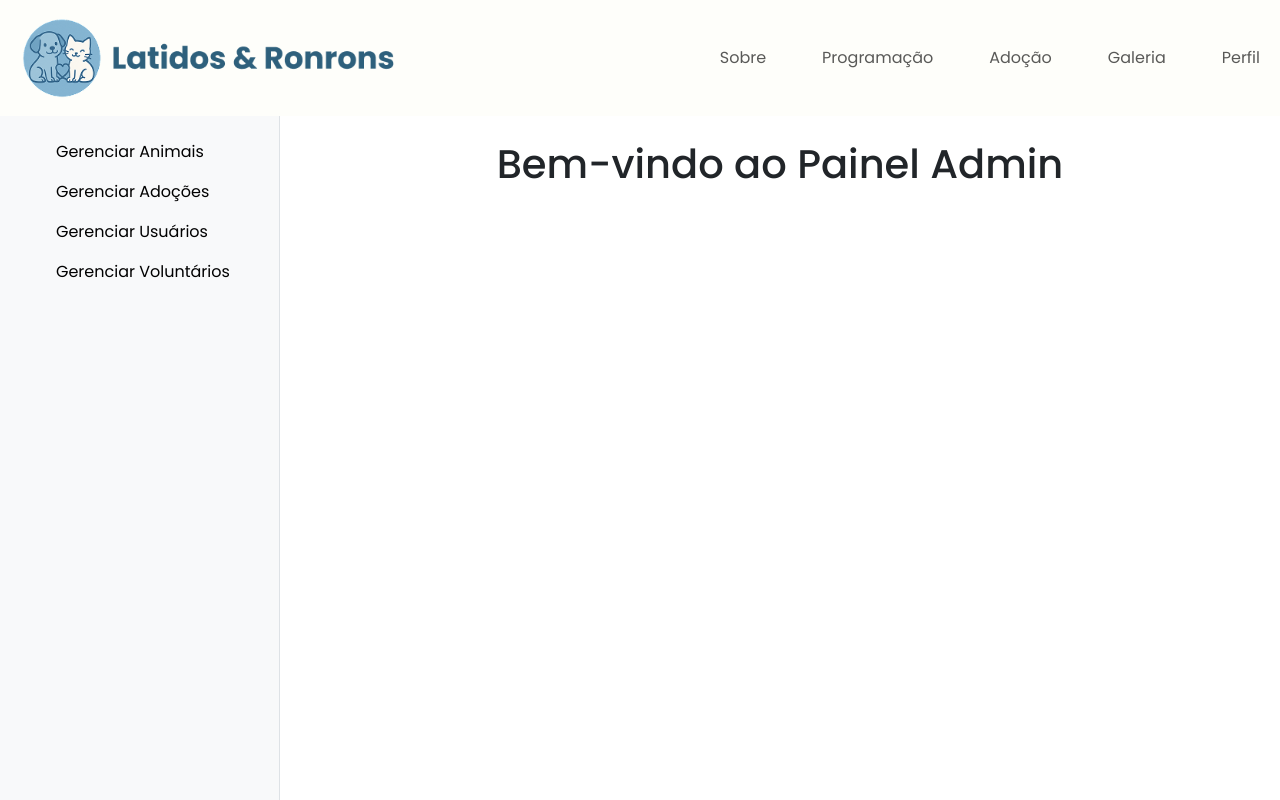
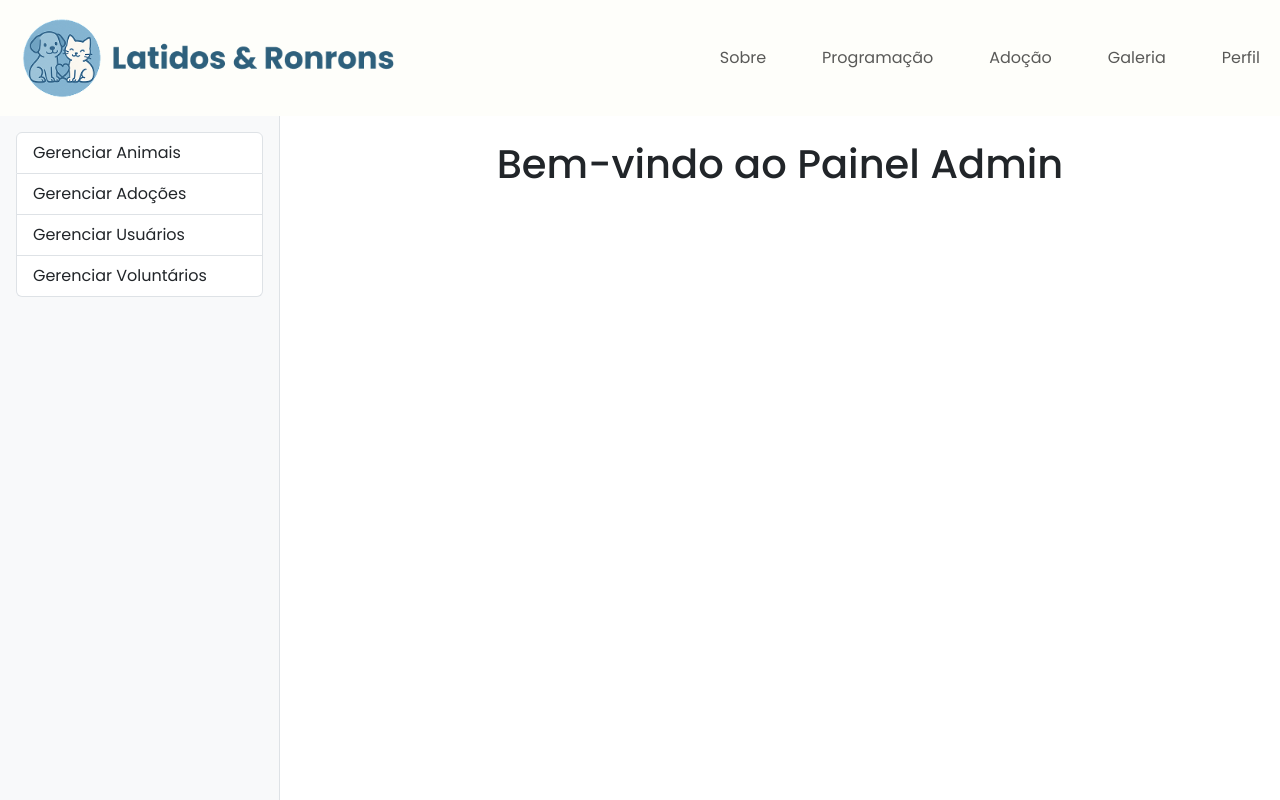
Before and after one commit to chryssstina/Adocao_de_Animais_React, a React (Vite) app in the folder Latidos_E_Ronrons/: page /Admin in a window 1280 px wide. Shown: the top 800 px of the page. Built offline with nearby package versions, Linux system fonts and the light colour scheme.

Commit message:
Refactor Sidebar to use React Router Links
Replaced anchor tags with React Router's Link component for navigation within the Sidebar. This enables client-side routing and improves navigation performance and consistency across the app.

```diff
--- a/Latidos_E_Ronrons/src/components/Sidebar/Sidebar.jsx
+++ b/Latidos_E_Ronrons/src/components/Sidebar/Sidebar.jsx
@@ -1,4 +1,5 @@
 import React from "react";
+import { Link } from "react-router-dom";
 import "./Sidebar.css";
 
 function Sidebar() {
@@ -7,60 +8,33 @@ function Sidebar() {
       <div className="sidebar-container d-flex flex-column flex-shrink-0 p-3 bg-body-tertiary">
 
         {/* Navegação */}
-        <ul className="nav nav-pills flex-column mb-auto">
-          <li>
-            <a href="#" className="nav-link link-body-emphasis">
-              <svg
-                className="bi pe-none me-2"
-                width="16"
-                height="16"
-                aria-hidden="true"
+        <div className="list-group mb-auto">
+          <Link
+            to="/animais"
+            className="list-group-item list-group-item-action"
           >
-                <use xlinkHref="#speedometer2"></use>
-              </svg>
             Gerenciar Animais
-            </a>
-          </li>
-          <li>
-            <a href="#" className="nav-link link-body-emphasis">
-              <svg
-                className="bi pe-none me-2"
-                width="16"
-                height="16"
-                aria-hidden="true"
+          </Link>
+          <Link
+            to="/adocoes"
+            className="list-group-item list-group-item-action"
           >
-                <use xlinkHref="#table"></use>
-              </svg>
             Gerenciar Adoções
-            </a>
-          </li>
-          <li>
-            <a href="#" className="nav-link link-body-emphasis">
-              <svg
-                className="bi pe-none me-2"
-                width="16"
-                height="16"
-                aria-hidden="true"
+          </Link>
+          <Link
+            to="/usuarios"
+            className="list-group-item list-group-item-action"
           >
-                <use xlinkHref="#grid"></use>
-              </svg>
             Gerenciar Usuários
-            </a>
-          </li>
-          <li>
-            <a href="#" className="nav-link link-body-emphasis">
-              <svg
-                className="bi pe-none me-2"
-                width="16"
-                height="16"
-                aria-hidden="true"
+          </Link>
+          <Link
+            to="/voluntarios"
+            className="list-group-item list-group-item-action"
           >
-                <use xlinkHref="#people-circle"></use>
-              </svg>
             Gerenciar Voluntários
-            </a>
-          </li>
-        </ul>
+          </Link>
+        </div>
+
         <hr />
 
         {/* Perfil / Dropdown */}
@@ -82,22 +56,22 @@ function Sidebar() {
           </a>
           <ul className="dropdown-menu text-small shadow">
             <li>
-              <a className="dropdown-item" href="#">
+              <Link className="dropdown-item" to="/configuracoes">
                 Configurações
-              </a>
+              </Link>
             </li>
             <li>
-              <a className="dropdown-item" href="#">
+              <Link className="dropdown-item" to="/perfil">
                 Perfil
-              </a>
+              </Link>
             </li>
             <li>
               <hr className="dropdown-divider" />
             </li>
             <li>
-              <a className="dropdown-item" href="#">
+              <Link className="dropdown-item" to="/logout">
                 Sair
-              </a>
+              </Link>
             </li>
           </ul>
         </div>
```
Lines whose indentation alone changed are shown as unchanged.
